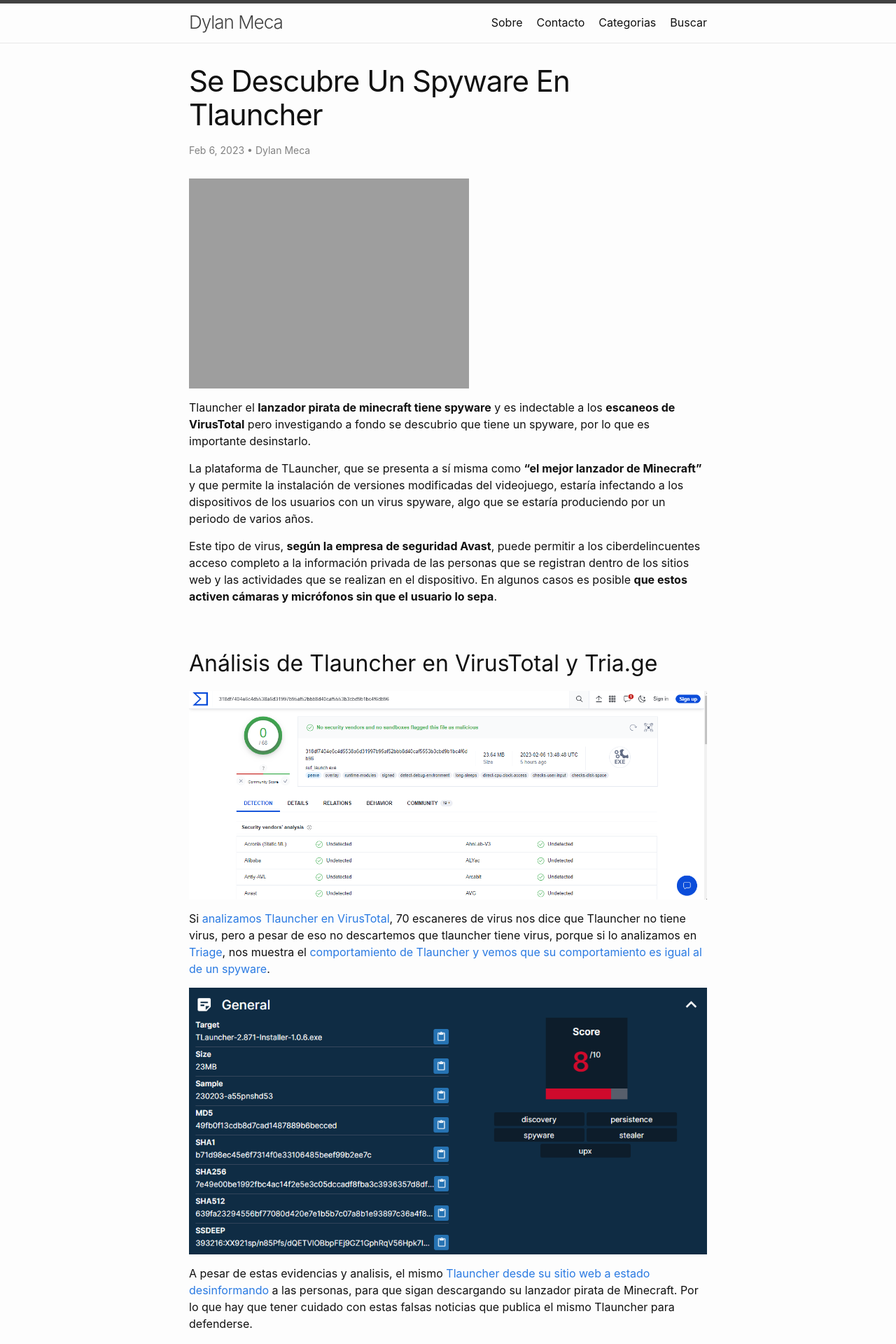
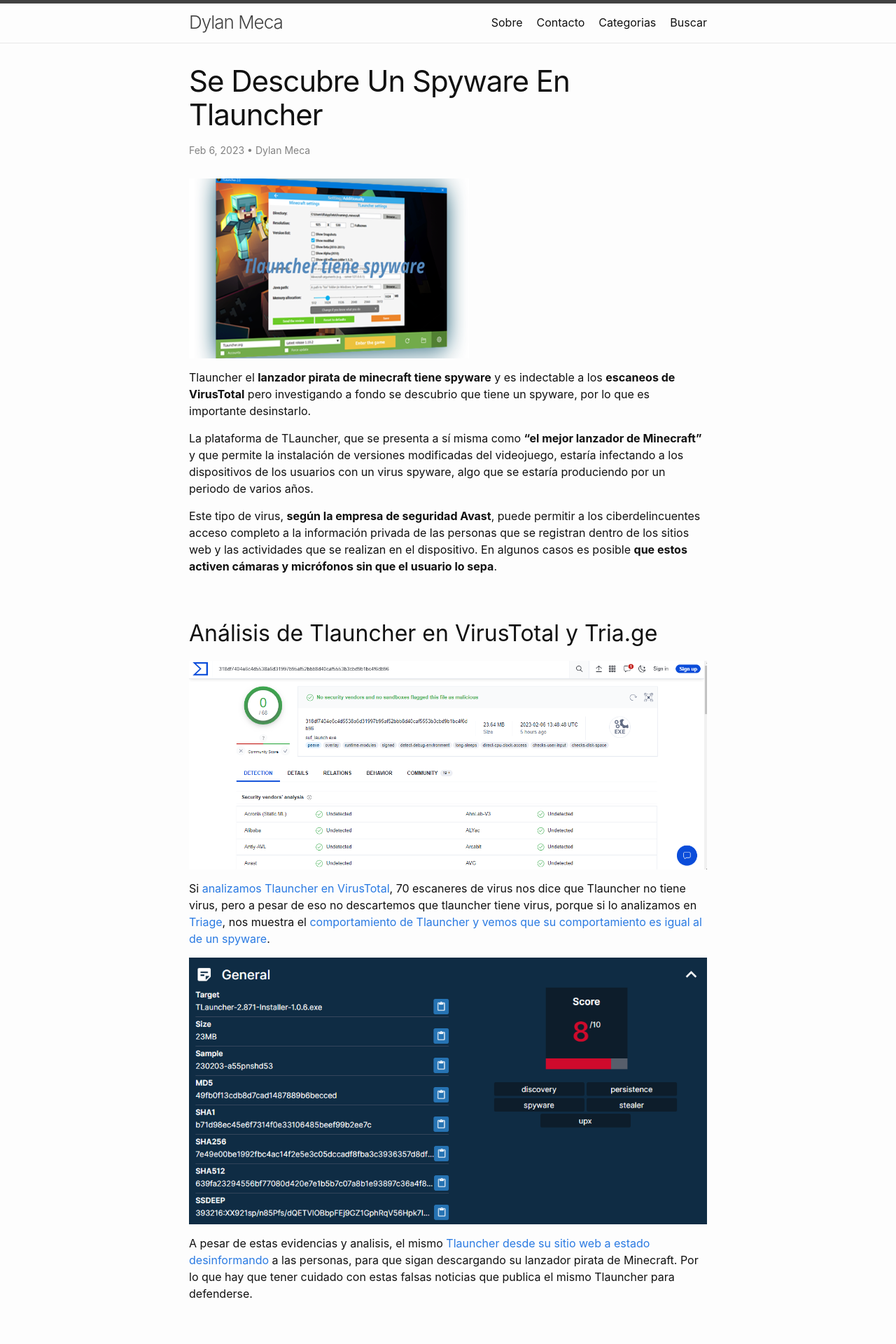
Before and after one commit to dylanmeca/dylanmeca.github.io, a Jekyll site: the page built from _posts/2023-02-06-Se-descubre-un-spyware-en-Tlauncher.md, in a window 1280 px wide. Shown: the top 1920 px of the page at 70% size. Built offline with Jekyll 4.4.1, drawn with Linux system fonts in a browser that asks for light colours; a script that is not in the unit is left out; comment, search, counter and statistics services are not loaded.

Commit message:
Update 2023-02-06-Se-descubre-un-spyware-en-Tlauncher.md

```diff
--- a/_posts/2023-02-06-Se-descubre-un-spyware-en-Tlauncher.md
+++ b/_posts/2023-02-06-Se-descubre-un-spyware-en-Tlauncher.md
@@ -2,7 +2,7 @@
 layout: post
 permalink: 2023/02/06/Se-descubre-un-spyware-en-Tlauncher.html
 description: Tlauncher el lanzador pirata de minecraft tiene spyware y es indectable a los escaneos de VirusTotal pero investigando a fondo se descubrio que tiene un spyware, por lo que es importante desinstarlo
-img: https://dylanmeca.github.io/assets/img/tlauncher-tiene-spyware.png
+img: https://dylanmeca.github.io/assets/img/tlauncher-spyware.png
 categories: [Ciberseguridad, Informatica, Noticias]
 author:
    - Dylan Meca
@@ -10,7 +10,7 @@
    - tlauncher
 ---
 
-![tlauncher-spyware](https://dylanmeca.github.io/assets/img/tlauncher-tiene-spyware.png)
+![tlauncher-spyware](https://dylanmeca.github.io/assets/img/tlauncher-spyware.png)
 
 Tlauncher el **lanzador pirata de minecraft tiene spyware** y es indectable a los **escaneos de VirusTotal** pero investigando a
 fondo se descubrio que tiene un spyware, por lo que es importante desinstarlo.
```
